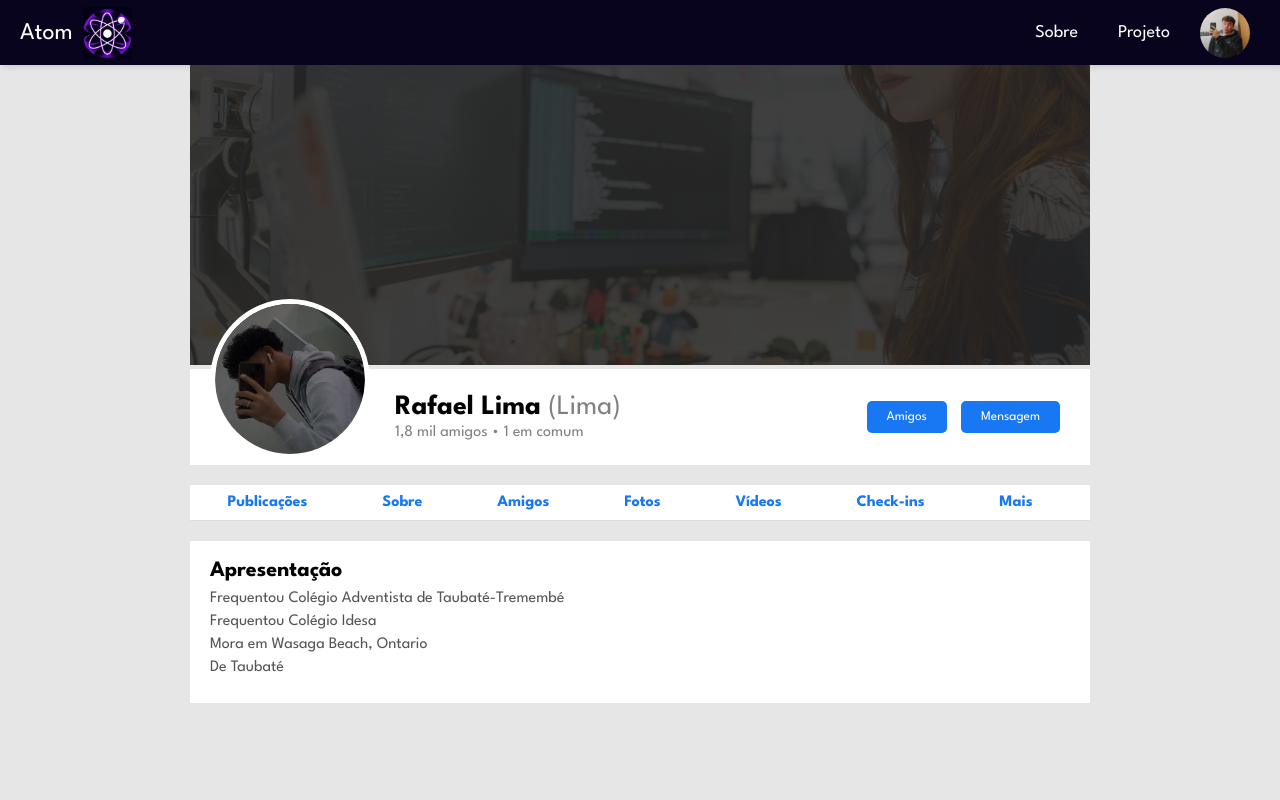
After one commit to NicolasGMACK/Atom, a PHP site: page /perfil.html in a window 1280 px wide. The commit adds this page. Run offline with PHP 8.4, Linux system fonts and the light colour scheme.

```diff
--- /dev/null
+++ b/view/css/perfil.css
@@ -0,0 +1,118 @@
+
+
+.profile-container {
+    width: 100%;
+    max-width: 900px;
+    margin: 0 auto;
+}
+
+.cover-photo img {
+    width: 100%;
+    height: 300px;
+    object-fit: cover;
+}
+
+.profile-info {
+    display: flex;
+    align-items: center;
+    padding: 25px;
+    background-color: white;
+    position: relative;
+}
+
+.profile-picture {
+    position: absolute;
+    top: -70px;
+    left: 20px;
+    border-radius: 50%;
+    overflow: hidden;
+    border: 5px solid white;
+}
+
+.profile-picture img {
+    width: 150px;
+    height: 150px;
+    object-fit: cover;
+    border-radius: 50%;
+}
+
+.profile-name {
+    margin-left: 180px;
+}
+
+.profile-name h1 {
+    font-size: 28px;
+    margin-bottom: 5px;
+}
+
+.profile-name span {
+    color: gray;
+    font-weight: normal;
+}
+
+.profile-name p {
+    color: gray;
+}
+
+.profile-actions {
+    margin-left: auto;
+}
+
+.profile-actions .btn {
+    background-color: #1877f2;
+    color: white;
+    border: none;
+    padding: 10px 20px;
+    margin: 5px;
+    border-radius: 5px;
+    cursor: pointer;
+}
+
+.profile-actions .btn:hover {
+    background-color: #155ab2;
+}
+
+.profile-navigation {
+    margin-top: 20px;
+    background-color: white;
+    border-bottom: 1px solid #ddd;
+}
+
+.profile-navigation ul {
+    list-style-type: none;
+    display: flex;
+    padding: 10px;
+    justify-content: space-around;
+}
+
+.profile-navigation ul li {
+    margin-right: 20px;
+}
+
+.profile-navigation ul li a {
+    text-decoration: none;
+    color: #1877f2;
+    font-weight: bold;
+    padding: 10px;
+}
+
+.profile-navigation ul li a:hover {
+    background-color: #f0f2f5;
+    border-radius: 5px;
+}
+
+.profile-presentation {
+    background-color: white;
+    padding: 20px;
+    margin-top: 20px;
+}
+
+.profile-presentation h2 {
+    font-size: 22px;
+    margin-bottom: 10px;
+}
+
+.profile-presentation p {
+    color: #555;
+    margin-bottom: 8px;
+}
--- /dev/null
+++ b/view/perfil.html
@@ -0,0 +1,88 @@
+<!DOCTYPE html>
+<html lang="pt-BR">
+<head>
+    <meta charset="UTF-8">
+    <meta name="viewport" content="width=device-width, initial-scale=1.0">
+    <title>Perfil</title>
+    <link rel="stylesheet" href="css/perfil.css">
+    <link rel="stylesheet" href="css/home.css">
+</head>
+<body>
+    <nav>
+        <ul class="sidebar">
+            <li><a href=""><svg xmlns="http://www.w3.org/2000/svg" height="24px" viewBox="0 -960 960 960" width="26px" fill="#5f6368"><path d="m256-200-56-56 224-224-224-224 56-56 224 224 224-224 56 56-224 224 224 224-56 56-224-224-224 224Z"/></svg></a></li>
+            <li><a href="">Blog</a></li>
+            <li><a href="">Products</a></li>
+            <li><a href="">About</a></li>
+            <li><a href="">Forum</a></li>
+            <li><a href="">Login</a></li>
+        </ul>
+        <ul>
+            <li><a class="atom" href="">Atom<img src="../view/img/logo3.png" alt=""></a></li>
+            <li class="hideOnMobile"><a class="topic" href="../view/about.html">Sobre</a></li>
+            <li class="hideOnMobile"><a class="topic" href="../view/project.html">Projeto</a></li>
+            <li class="profile">
+                <div id="profileDropdown" class="topic usuario">
+                <div  id="profileDropdown" class="foto user-space">
+                    <img id="profileDropdown" src="../view/img/capeleti.png" alt="">
+                </div>
+               <?php echo $_SESSION['name'] ?>
+            </div>
+            </li>
+
+                <div id="dropdownMenu" class="dropdown-content">
+                    <a href="#">Visualizar perfil</a>
+                    <a href="#">Configurações</a>
+                    <a href="../view/php/logout.php">Sair</a>
+
+                </div>
+                <script src="js/perfilDropdown.js"></script>
+            <li class="menu-button" onclick=showSidebar()><a href="#"><svg xmlns="http://www.w3.org/2000/svg" height="24px" viewBox="0 -960 960 960" width="26px" fill="#5f6368"><path d="M120-240v-80h720v80H120Zm0-200v-80h720v80H120Zm0-200v-80h720v80H120Z"/></svg></a></li>
+        </ul>
+    </nav>
+    <div class="profile-container">
+        <!-- Capa do perfil -->
+        <div class="cover-photo">
+            <img src="../view/img/background-img-2.png" alt="Foto de Capa">
+        </div>
+
+        <!-- Informações do perfil -->
+        <div class="profile-info">
+            <div class="profile-picture">
+                <img src="../view/img/kayky.png" alt="Foto de Perfil">
+            </div>
+            <div class="profile-name">
+                <h1>Rafael Lima <span>(Lima)</span></h1>
+                <p>1,8 mil amigos • 1 em comum</p>
+            </div>
+            <div class="profile-actions">
+                <button class="btn">Amigos</button>
+                <button class="btn">Mensagem</button>
+            </div>
+        </div>
+
+        <!-- Navegação do perfil -->
+        <div class="profile-navigation">
+            <ul>
+                <li><a href="#">Publicações</a></li>
+                <li><a href="#">Sobre</a></li>
+                <li><a href="#">Amigos</a></li>
+                <li><a href="#">Fotos</a></li>
+                <li><a href="#">Vídeos</a></li>
+                <li><a href="#">Check-ins</a></li>
+                <li><a href="#">Mais</a></li>
+            </ul>
+        </div>
+
+        <!-- Apresentação -->
+        <div class="profile-presentation">
+            <h2>Apresentação</h2>
+            <p>Frequentou Colégio Adventista de Taubaté-Tremembé</p>
+            <p>Frequentou Colégio Idesa</p>
+            <p>Mora em Wasaga Beach, Ontario</p>
+            <p>De Taubaté</p>
+        </div>
+
+    </div>
+</body>
+</html>
```
Also changed, not shown: view/artigo.php (+6 -1 lines).
